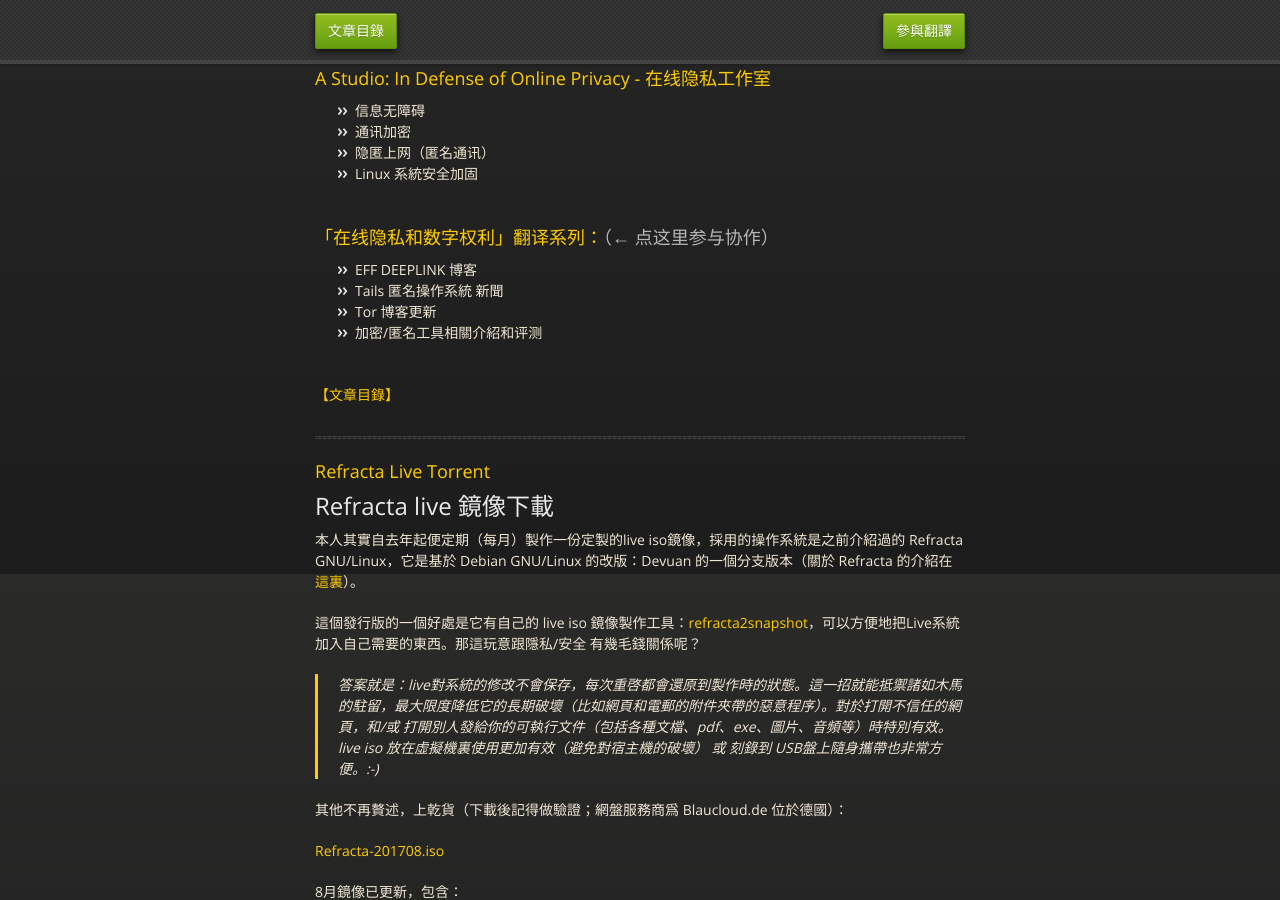
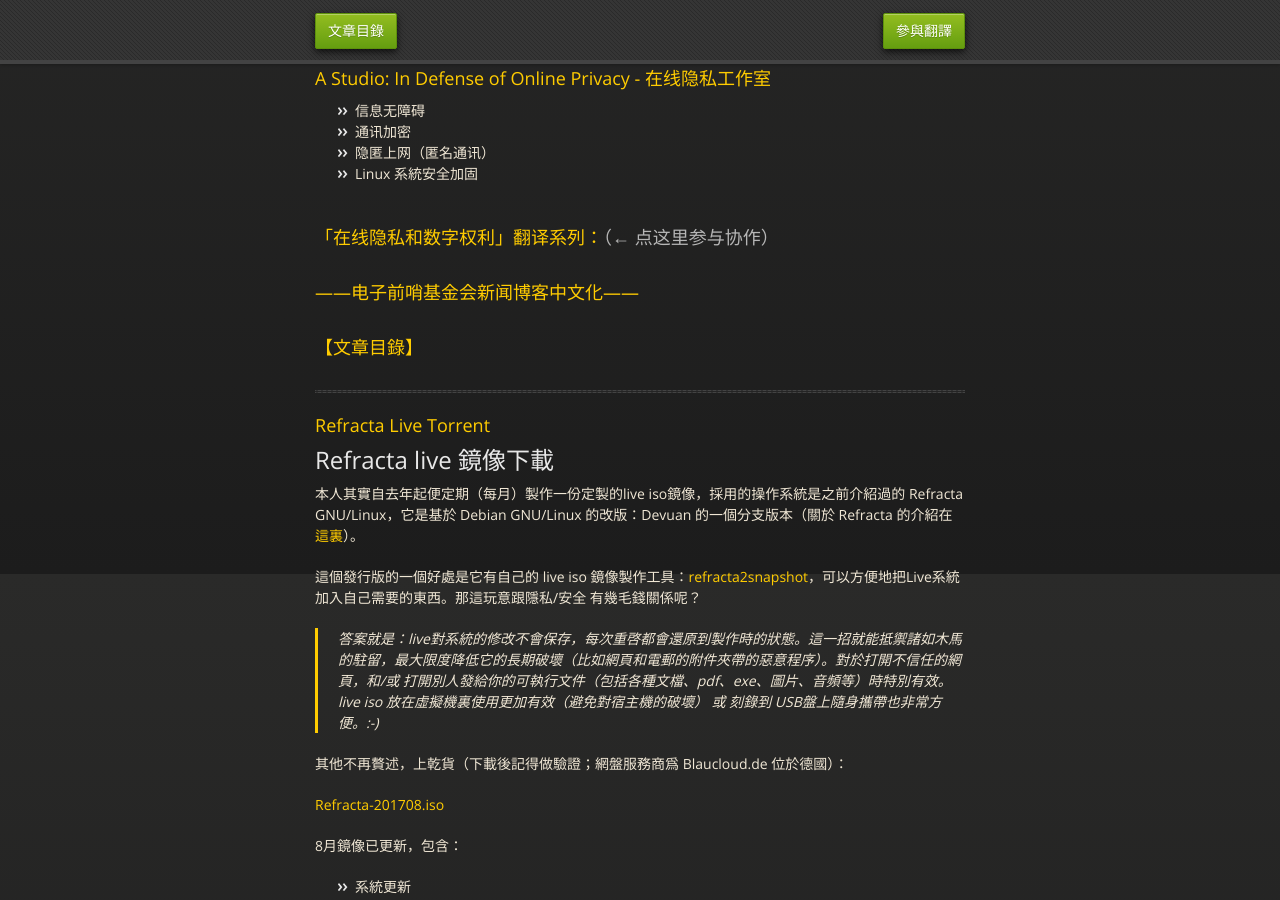
Before and after one commit to mdrights/os-observe, a Jekyll site: the page built from index.html, in a window 1280 px wide and 900 px high, scrolled down 326 px. Built offline with Jekyll 4.4.1, drawn with Linux system fonts in a browser that asks for light colours.

Commit message:
add a page

```diff
--- a/index.html
+++ b/index.html
@@ -29,14 +29,10 @@
 	<br />
 
 	<h3><a href="https://github.com/mdrights/Digital-rights">「在线隐私和数字权利」翻译系列：</a>（&larr; 点这里参与协作）</h3>
-	<ul>
-		<li>EFF DEEPLINK 博客</li>
-		<li>Tails 匿名操作系統 新聞</li>
-		<li>Tor 博客更新</li>
-		<li>加密/匿名工具相關介紹和评测</li>
-	</ul>
 	<br />
-	<h4><a href="{{ site.baseurl }}/toc/">【文章目錄】</a></h4>
+	<h3><a href="{{ site.baseurl }}/eff-updates/">——电子前哨基金会新闻博客中文化——</a></h3>
+	<br />
+	<h3><a href="{{ site.baseurl }}/toc/">【文章目錄】</a></h3>
 	<br />
 	<hr>
 
```
